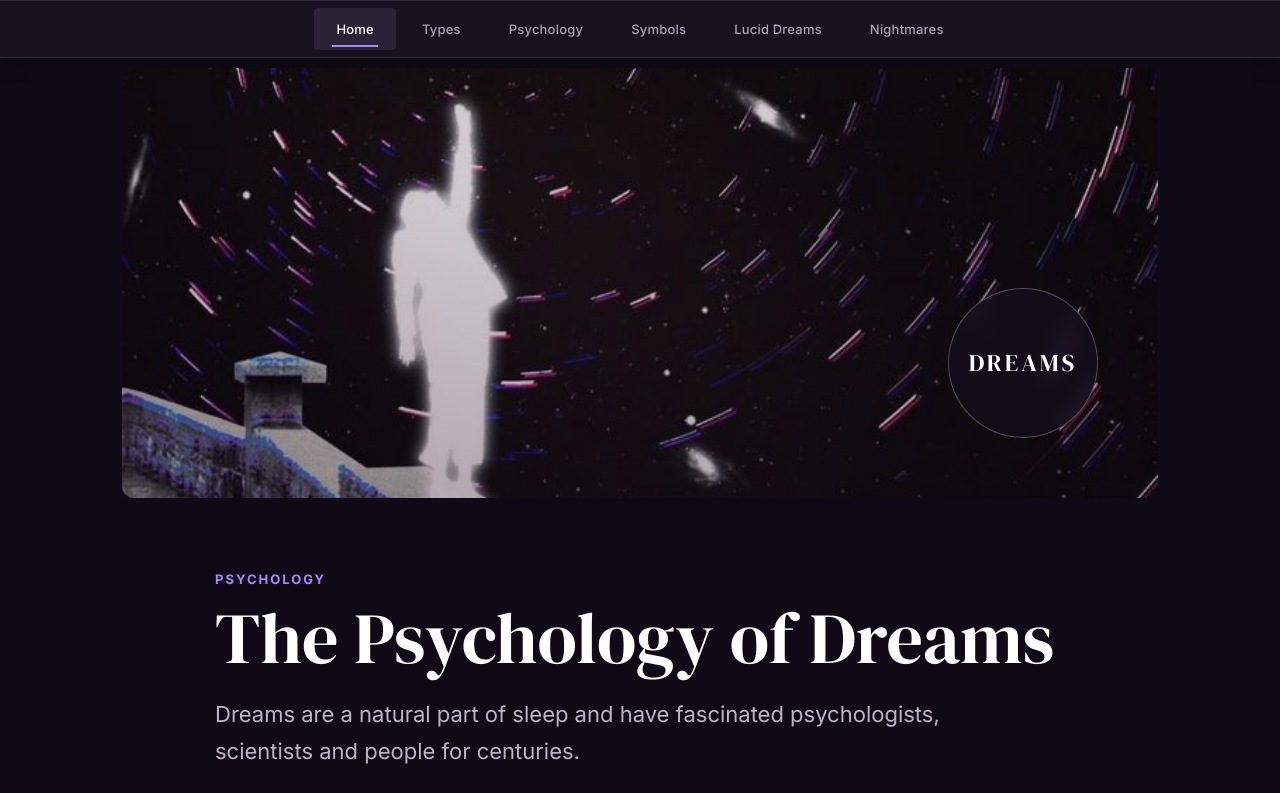
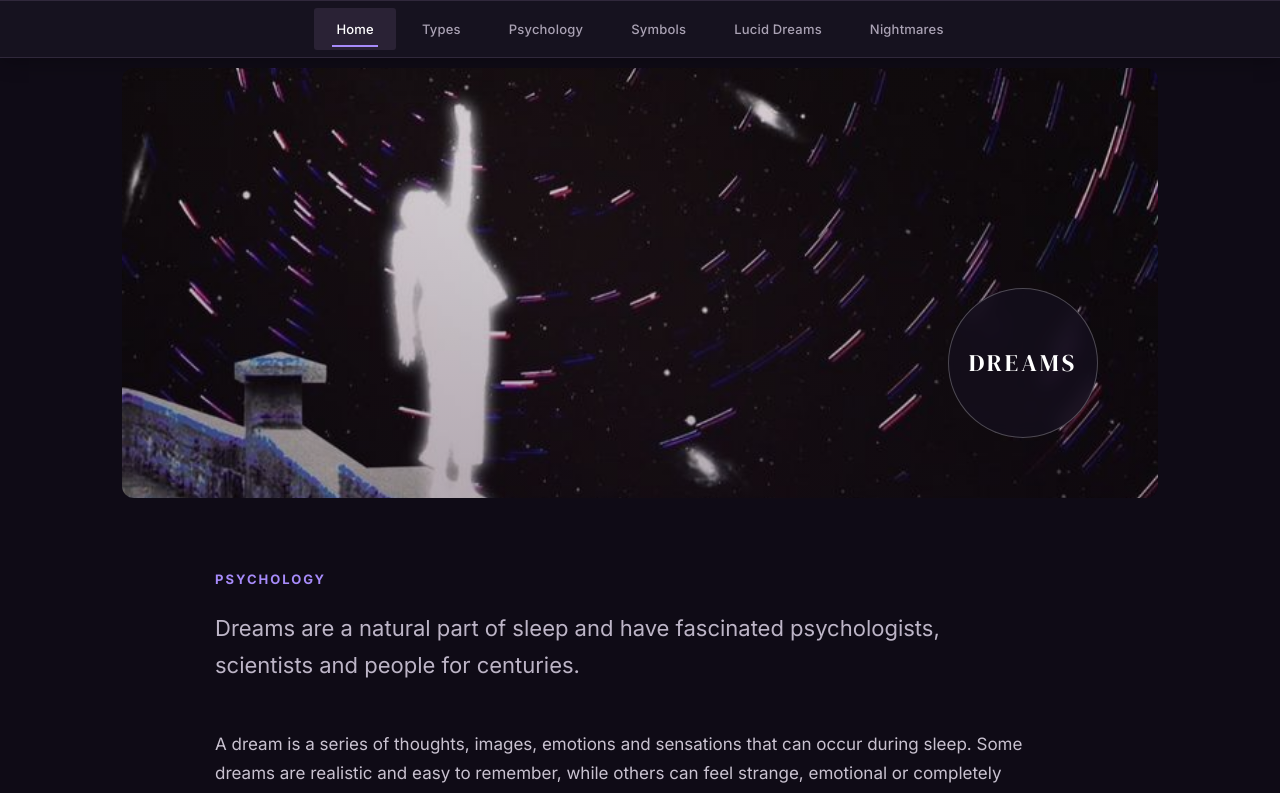
Before and after one commit to michaela94/dreams-web, a plain HTML site: page index.html in a window 1280 px wide. Shown: the top 793 px of the page. Drawn offline with Linux system fonts and the light colour scheme.

Commit message:
uprava textu

```diff
--- a/index.html
+++ b/index.html
@@ -46,7 +46,7 @@
 
         <p class="category">PSYCHOLOGY</p>
 
-        <h1>The Psychology of Dreams</h1>
+        <h1></h1>
 
         <p class="intro">
             Dreams are a natural part of sleep and have fascinated psychologists,
```
